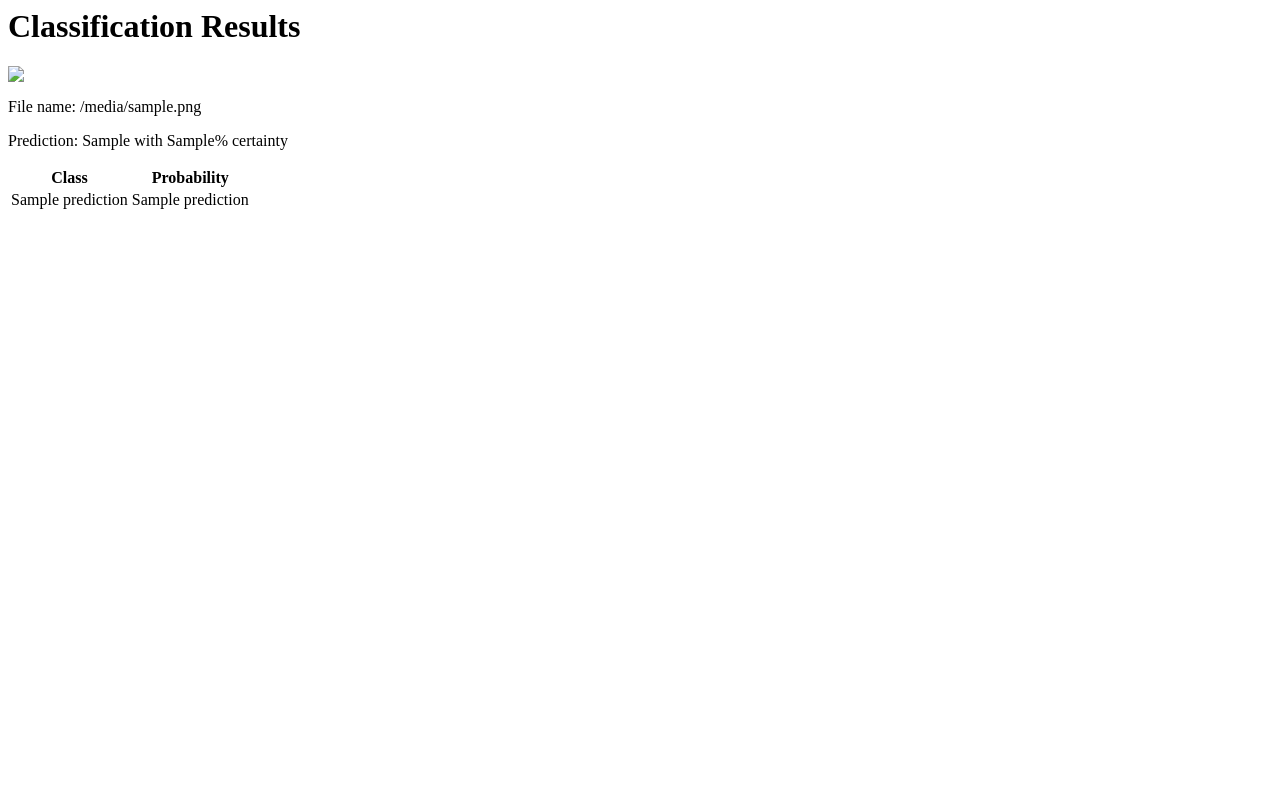
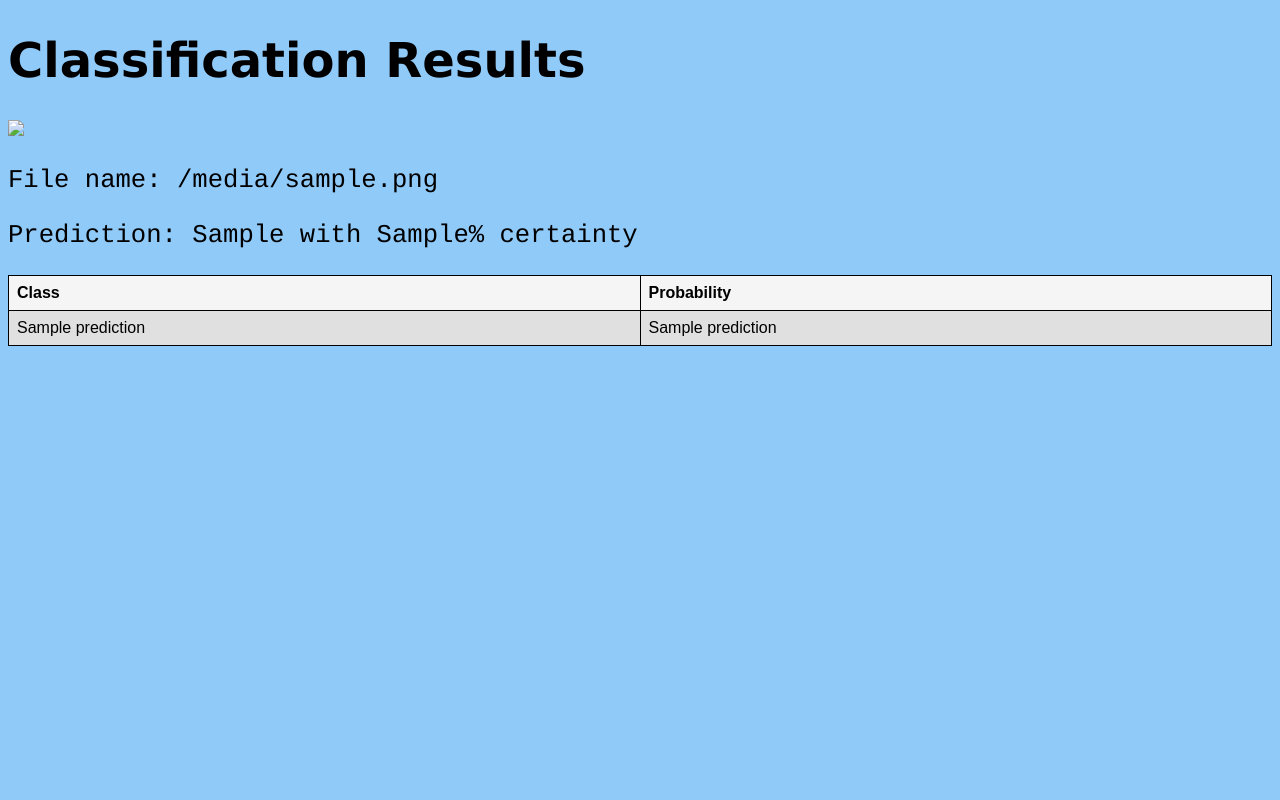
Before and after one commit to caleb-james-smith/LearningTensorflow, a Python web app: template flask/templates/view_results.html in a window 1280 px wide. Run offline with Jinja, Linux system fonts and the light colour scheme; the template is opened without the code that fills it: most values are stand-ins (such as "Sample title", 1, 10 or a date in 2020).

Commit message:
Add static/styles/style.css for style.

```diff
--- /dev/null
+++ b/flask/static/styles/style.css
@@ -0,0 +1,29 @@
+body {
+  background-color: #90CAF9;
+}
+h1 {
+  color: black;
+  font-family: verdana;
+  font-size: 300%;
+}
+p {
+  color: black;
+  font-family: courier;
+  font-size: 160%;
+}
+table {
+  font-family: arial, sans-serif;
+  border-collapse: collapse;
+  width: 100%;
+}
+td, th {
+  border: 1px solid black;
+  text-align: left;
+  padding: 8px;
+}
+tr:nth-child(odd) {
+  background-color: #F5F5F5;
+}
+tr:nth-child(even) {
+  background-color: #E0E0E0;
+}
--- a/flask/templates/upload.html
+++ b/flask/templates/upload.html
@@ -1,6 +1,8 @@
+<!DOCTYPE html>
 <html>
 
 <head>
+    <link rel= "stylesheet" type= "text/css" href= "{{ url_for('static',filename='styles/style.css') }}">
     <title>Image Classifier</title>
 </head>
 
--- a/flask/templates/view_results.html
+++ b/flask/templates/view_results.html
@@ -1,6 +1,8 @@
+<!DOCTYPE html>
 <html>
 
 <head>
+    <link rel= "stylesheet" type= "text/css" href= "{{ url_for('static',filename='styles/style.css') }}">
     <title>Classification Results</title>
 </head>
 
@@ -13,18 +15,16 @@
     <p></p>
 
     <table>
-        <thead>
+        <tr>
             <th>Class</th>
             <th>Probability</th>
-        </thead>
-        <tbody>
+        </tr>
         {% for prediction in predictions %}
             <tr>
                 <td>{{ prediction[1] }}</td>
                 <td>{{ prediction[2] }}</td>
             </tr>
         {% endfor %}
-        </tbody>
     </table>
 
 </body>
```
Lines whose indentation alone changed are shown as unchanged.
